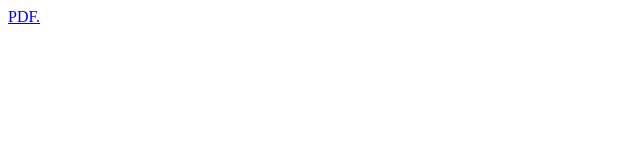
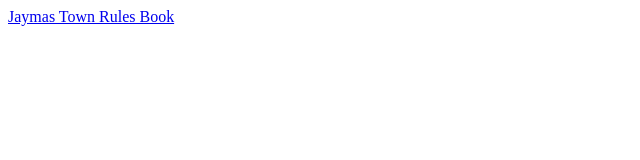
Before and after one commit to CoopFotho/coopfotho.github.io, a plain HTML site: page index.html in a window 1280 px wide. Shown: the whole page, without its empty margins (0-640 px from the left). Drawn offline with Linux system fonts and the light colour scheme.

Commit message:
Update index.html

```diff
--- a/index.html
+++ b/index.html
@@ -1 +1 @@
-<a href="coopfotho.github.io/Jaymas Town Rules Book.pdf" target="_blank">PDF.</a>
+<a href="coopfotho.github.io/Jaymas Town Rules Book.pdf" target="_blank">Jaymas Town Rules Book</a>
```
